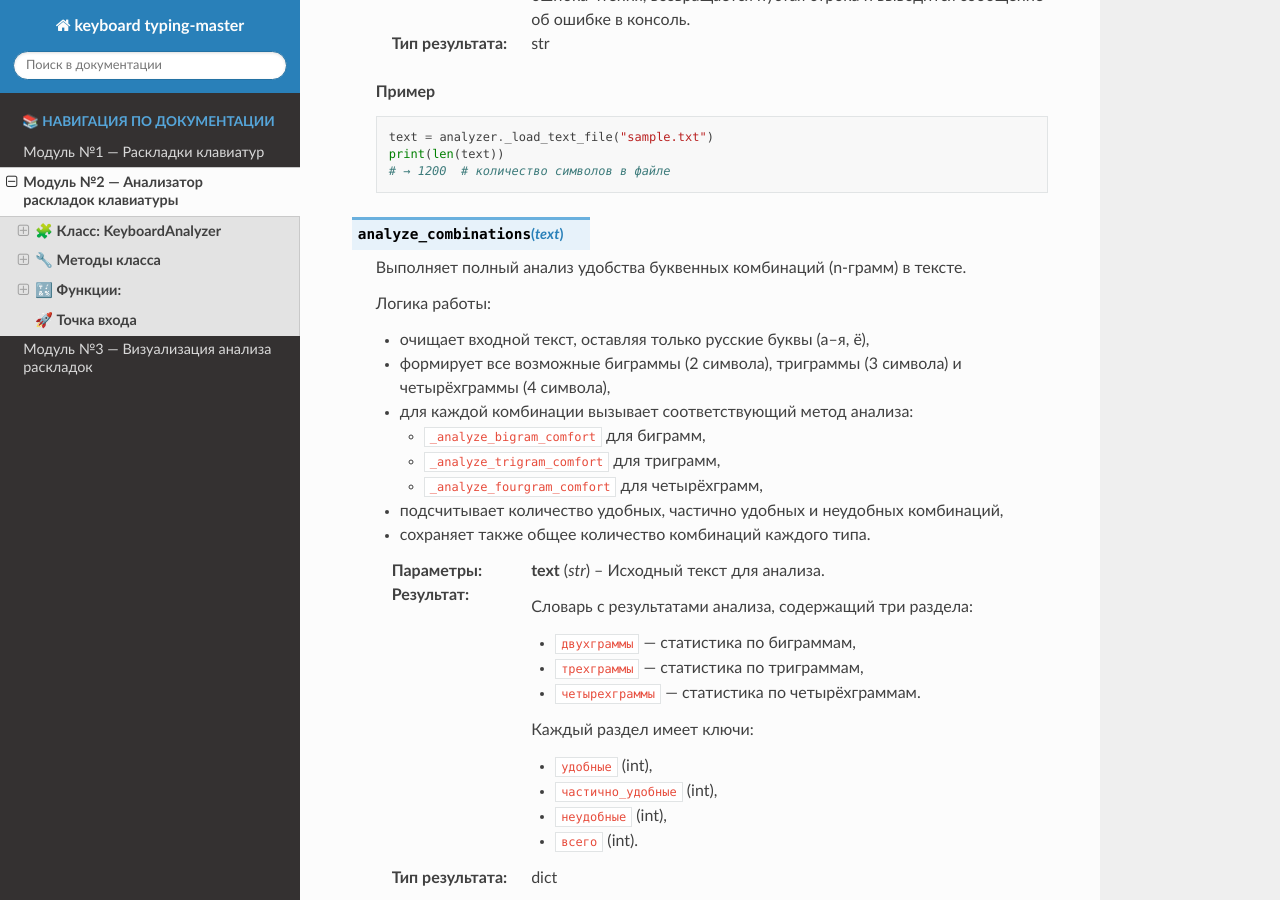
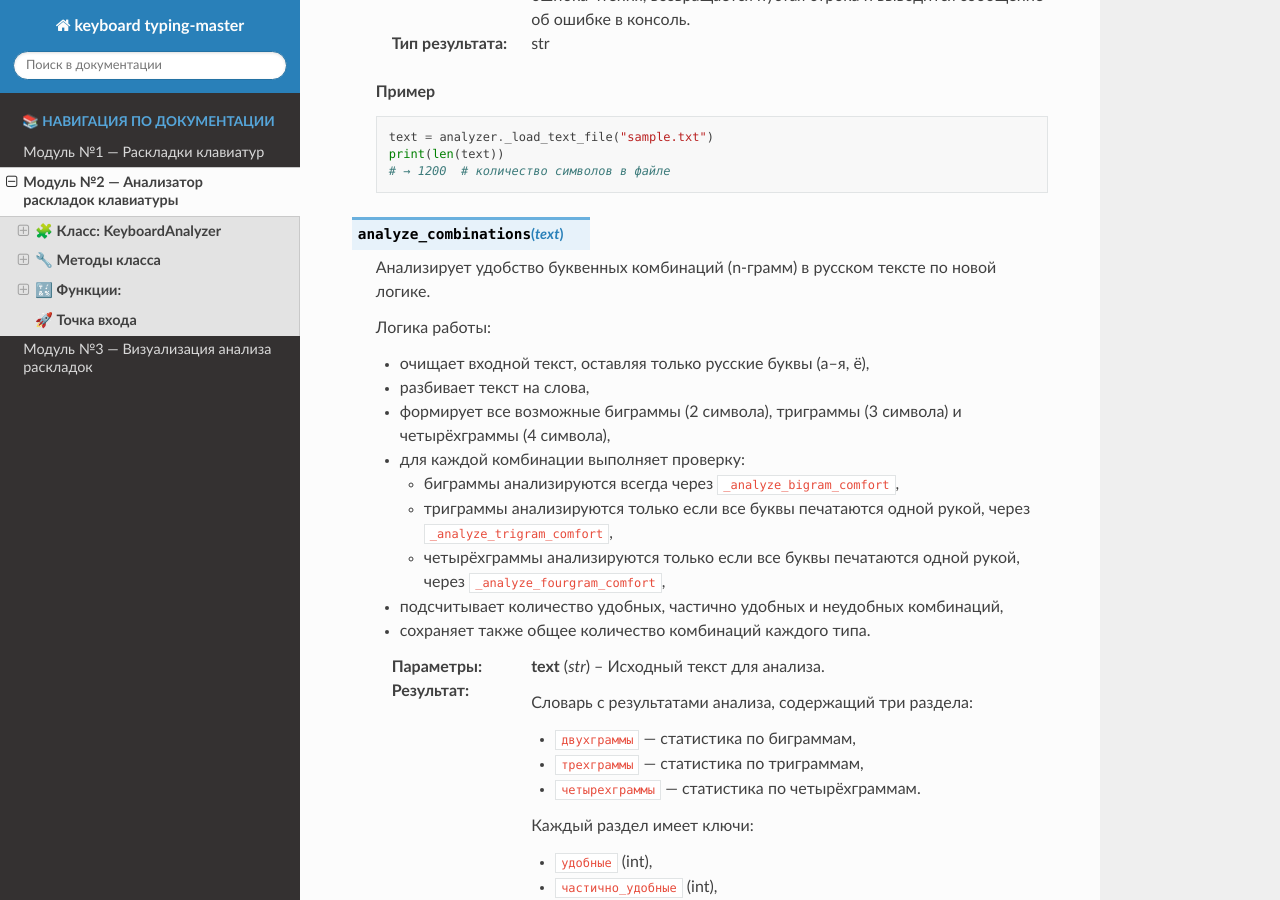
Before and after one commit to v7ro/keyboard_typing, a Sphinx documentation site: the page built from docs/source/module2.rst, in a window 1280 px wide and 900 px high, scrolled down 3516 px. Built offline with Sphinx 7.4.7 and the Read the Docs theme 3.1.0, drawn with Linux system fonts in a browser that asks for light colours.

Commit message:
Update module2.rst

```diff
--- a/docs/source/module2.rst
+++ b/docs/source/module2.rst
@@ -36,7 +36,7 @@
 ---
 
 🔧 **Методы класса**
-=====================
+=========================
 
 .. method:: __init__(layout='ytsuken')
 
@@ -175,17 +175,18 @@
 
 .. method:: analyze_combinations(text)
 
-   Выполняет полный анализ удобства буквенных комбинаций (n-грамм) в тексте.
+   Анализирует удобство буквенных комбинаций (n-грамм) в русском тексте по новой логике.
 
    Логика работы:
 
    - очищает входной текст, оставляя только русские буквы (а–я, ё),
+   - разбивает текст на слова,
    - формирует все возможные биграммы (2 символа), триграммы (3 символа) и четырёхграммы (4 символа),
-   - для каждой комбинации вызывает соответствующий метод анализа:
+   - для каждой комбинации выполняет проверку:
 
-     * ``_analyze_bigram_comfort`` для биграмм,
-     * ``_analyze_trigram_comfort`` для триграмм,
-     * ``_analyze_fourgram_comfort`` для четырёхграмм,
+     * биграммы анализируются всегда через ``_analyze_bigram_comfort``,
+     * триграммы анализируются только если все буквы печатаются одной рукой, через ``_analyze_trigram_comfort``,
+     * четырёхграммы анализируются только если все буквы печатаются одной рукой, через ``_analyze_fourgram_comfort``,
    - подсчитывает количество удобных, частично удобных и неудобных комбинаций,
    - сохраняет также общее количество комбинаций каждого типа.
 
@@ -215,6 +216,7 @@
 
       print(results["двухграммы"])
       # → {'удобные': 12, 'частично_удобные': 5, 'неудобные': 3, 'всего': 20}
+
 
 .. method:: _analyze_bigram_comfort(bigram)
 
```
